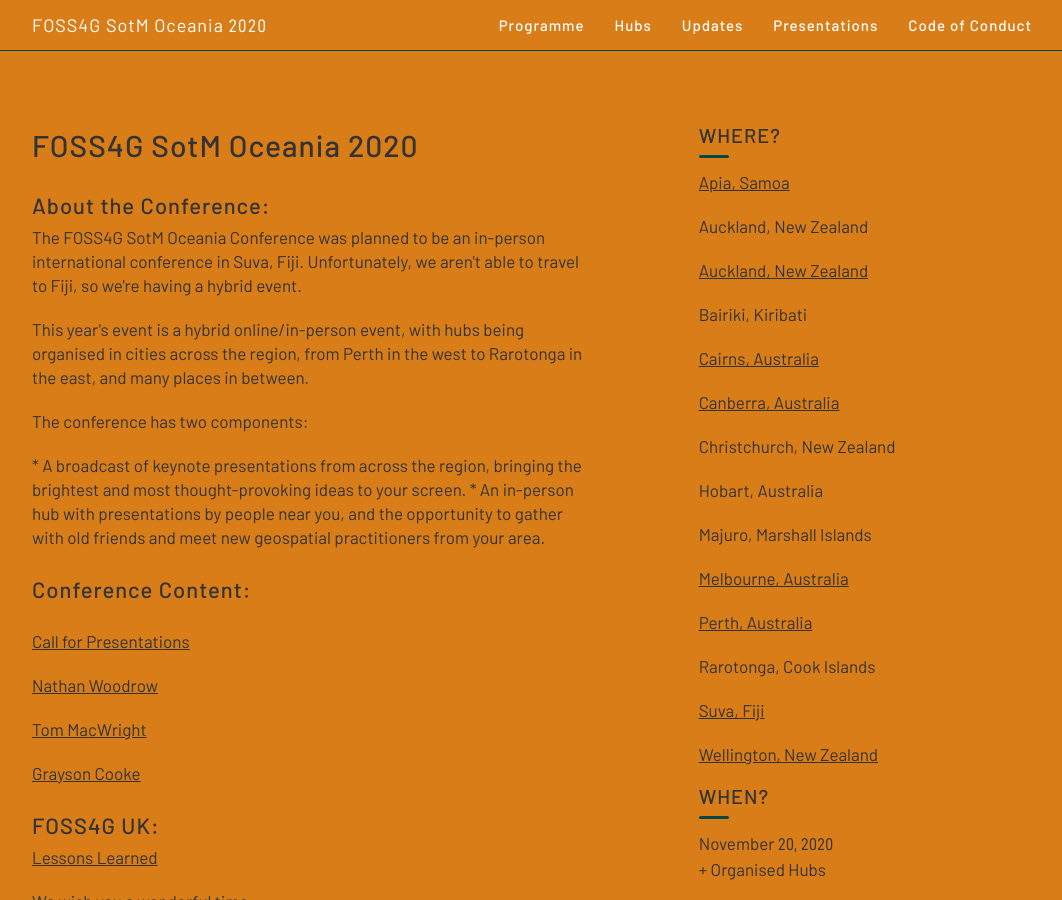
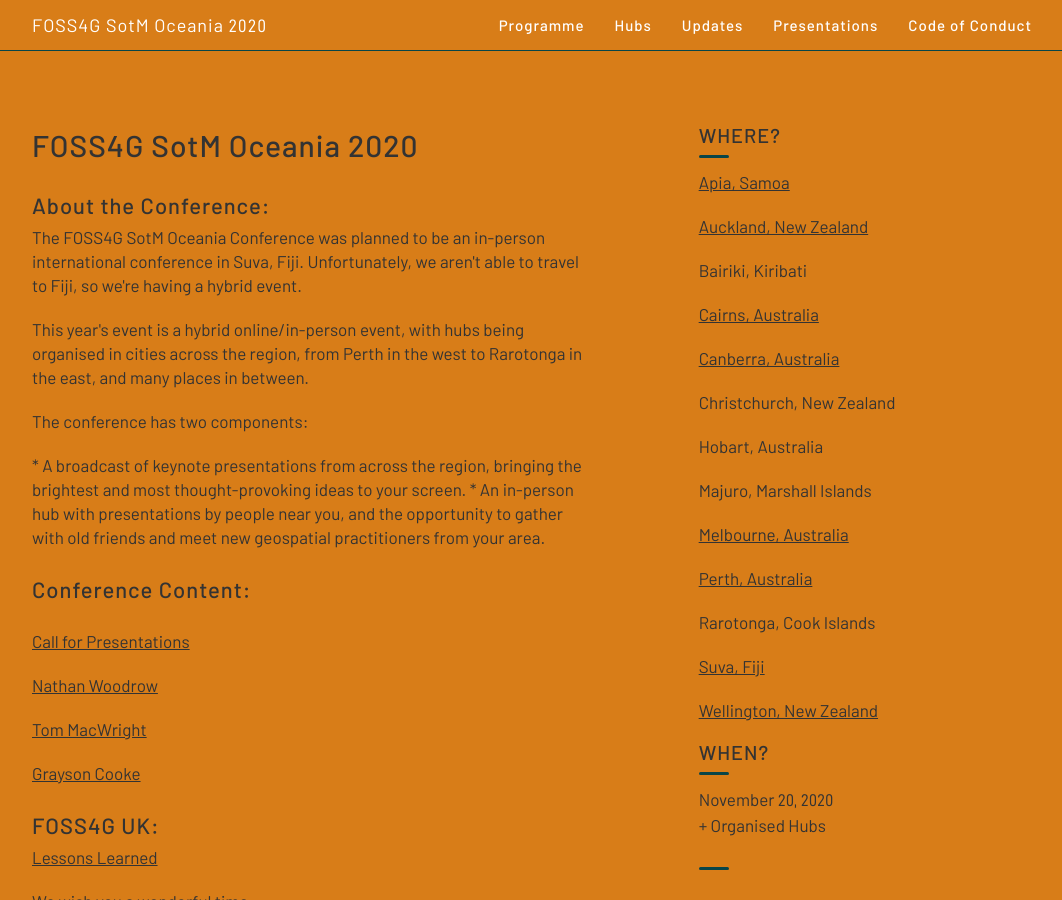
Before and after one commit to osgeo-oceania/foss4g-sotm-oceania-2020, a Jekyll site: the page built from index.html, in a window 1280 px wide and 900 px high, scrolled down 895 px. Shown: the whole window, without its empty margins (108-1170 px from the left). Built offline with Jekyll 4.4.1, drawn with Linux system fonts in a browser that asks for light colours.

Commit message:
Update about.html

```diff
--- a/_includes/about.html
+++ b/_includes/about.html
@@ -27,7 +27,6 @@
           <h3 class="small-title uppercase">Where?</h3>
 
         <p><a href='/hubs/apia/'>Apia, Samoa</a></p>
-        <p>Auckland, New Zealand</p>
         <p><a href='/hubs/auckland/'>Auckland, New Zealand</a></p>
         <p>Bairiki, Kiribati</p>
         <p><a href='https://www.fungis.org/events/foss4g2020/'>Cairns, Australia</a></p>
```
